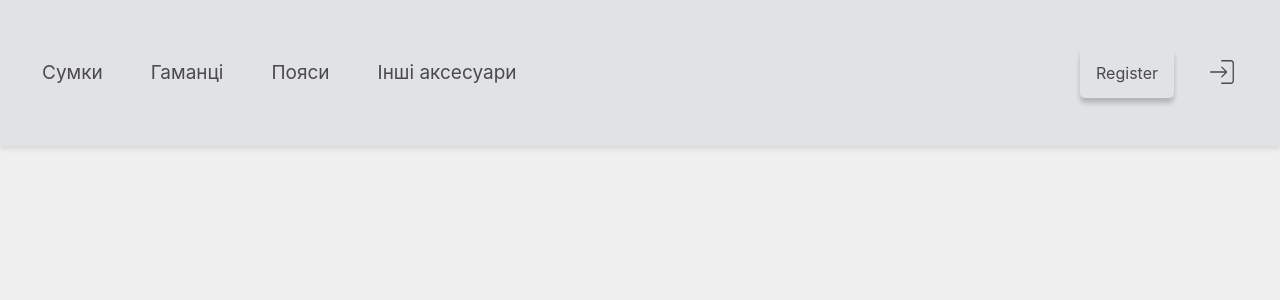
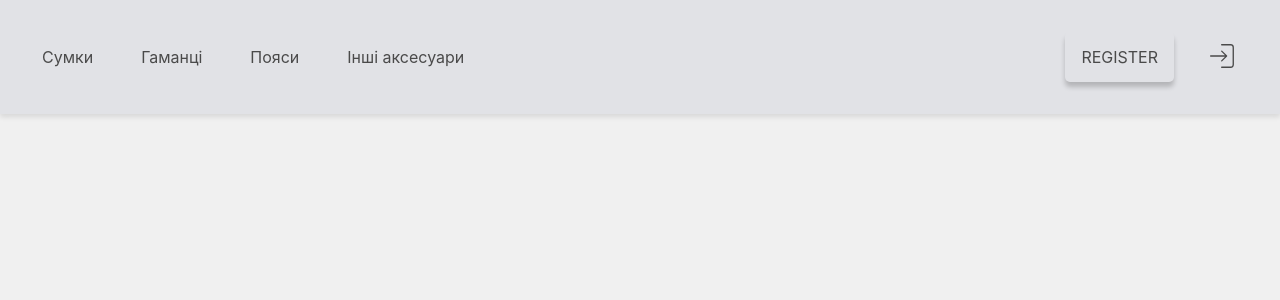
Before and after one commit to KaterynaKocheharova/Handmade-Products-Store, a React (Vite) app: page / in a window 1280 px wide. Shown: the top 300 px of the page. Built offline with nearby package versions, Linux system fonts and the light colour scheme.

Commit message:
finihs appbar

```diff
--- a/src/components/AuthNav/AuthNav.jsx
+++ b/src/components/AuthNav/AuthNav.jsx
@@ -5,7 +5,7 @@ import { CiLogin } from "react-icons/ci";
 const AuthNav = () => {
   return (
     <div className={css["auth-bar"]}>
-      <CustomNavLink><p className={css["register-text"]}>Register</p></CustomNavLink>
+      <CustomNavLink><p className={css["register-text"]}>REGISTER</p></CustomNavLink>
       <CustomNavLink>
         <CiLogin className={css.icon} />
       </CustomNavLink>
--- a/src/components/AuthNav/AuthNav.module.css
+++ b/src/components/AuthNav/AuthNav.module.css
@@ -8,11 +8,15 @@
   padding: 1rem;
   border-radius: 5px;
   box-shadow: 0 5px 5px rgba(0, 0, 0, 0.2);
-    transition: transform 250ms linear;
+  transition: transform 250ms linear, background-color 250ms linear,
+    color 250ms linear;
 }
 
+.register-text:hover,
 .register-text:hover {
   transform: scale(1.2);
+  background-color: var(--main-font-color);
+  color: var(--main-bg-color);
 }
 
 .icon {
--- a/src/components/NavBar/Menu.jsx
+++ b/src/components/NavBar/Menu.jsx
@@ -18,6 +18,7 @@ export default function NavBarMenu() {
 
   return (
     <div className={css["menu-container"]}>
+      {/* <button onClick={handleClick}>My custon button</button> */}
       <Button
         id="basic-button"
         aria-controls={open ? "basic-menu" : undefined}
--- a/src/components/NavBar/NavBar.module.css
+++ b/src/components/NavBar/NavBar.module.css
@@ -1,6 +1,6 @@
 .header {
-  padding-top: 3rem;
-  padding-bottom: 3rem;
+  padding-top: 2rem;
+  padding-bottom: 2rem;
   background-color: var(--secondary-bg-color);
   box-shadow: 0 3px 5px rgba(0, 0, 0, 0.1);
 }
@@ -9,7 +9,7 @@
   display: none;
 }
 
-@media screen and (min-width: 600px) {
+@media screen and (min-width: 700px) {
   .nav-list {
     display: flex;
     gap: 3rem;
@@ -17,7 +17,6 @@
 }
 
 .nav-item {
-  font-size: 19px;
   cursor: pointer;
   transition: transform 250ms linear;
 }
@@ -32,7 +31,7 @@
   color: inherit;
 }
 
-@media screen and (min-width: 600px) {
+@media screen and (min-width: 700px) {
   .menu-container {
     display: none;
   }
```
Lines whose indentation alone changed are shown as unchanged.
